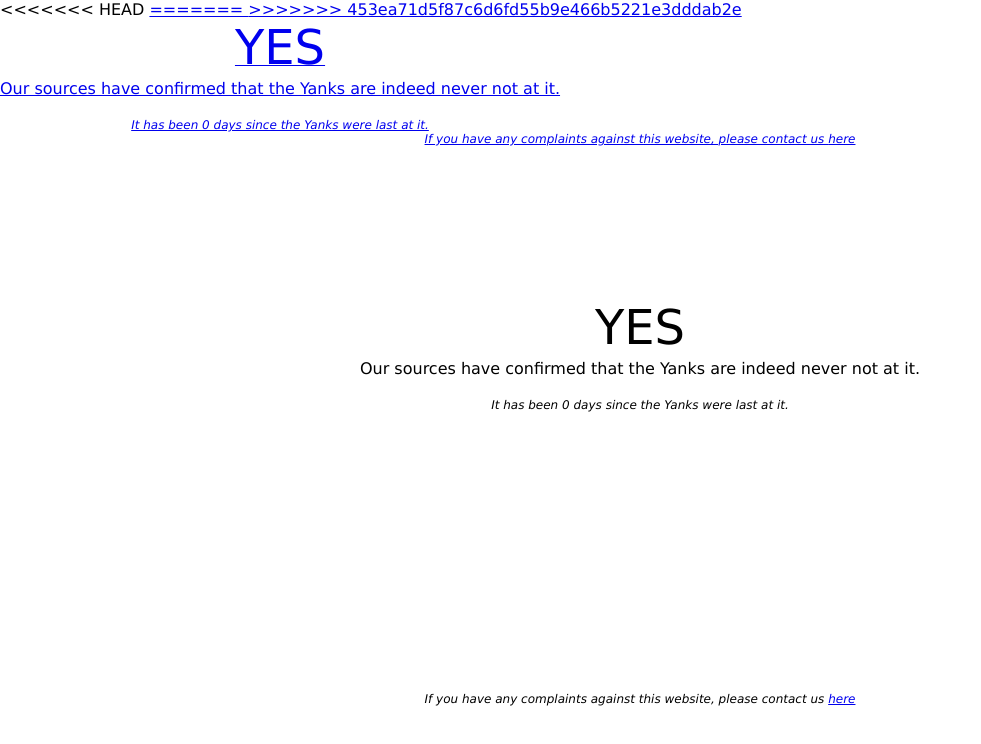
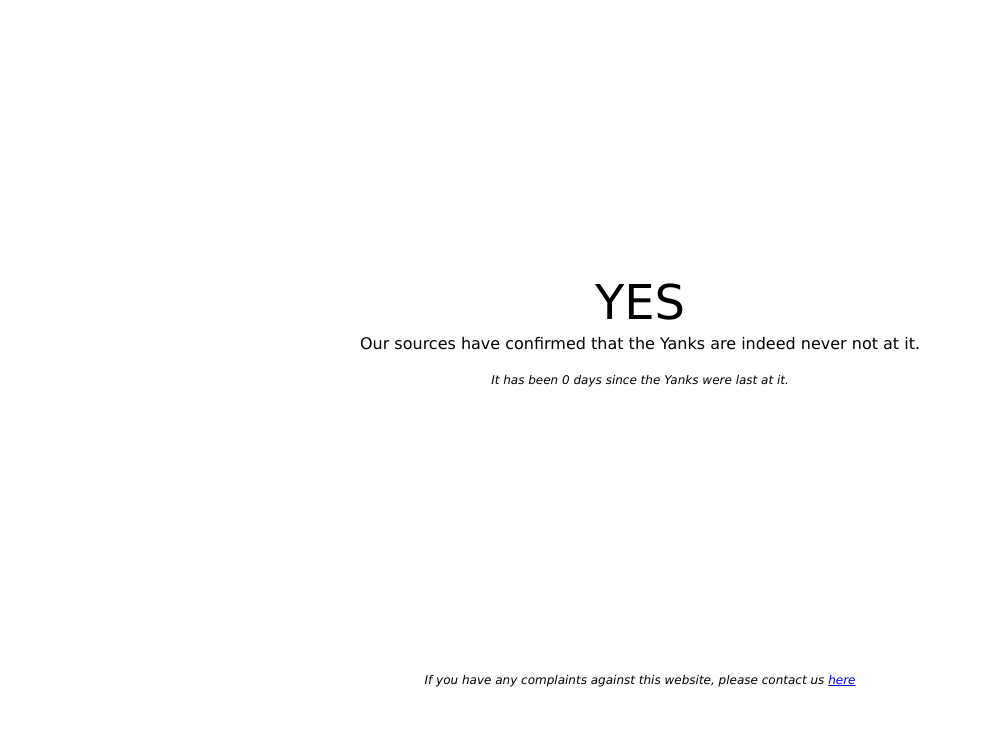
Before and after one commit to sudocreme/yanks, a plain HTML site: page index.html in a window 1280 px wide. Shown: the whole page, without its empty margins (0-981 px from the left). Drawn offline with Linux system fonts and the light colour scheme.

Commit message:
Update index.html

```diff
--- a/index.html
+++ b/index.html
@@ -1,5 +1,3 @@
-<<<<<<< HEAD
-
 <!DOCTYPE html>
 <html>
 <head>
@@ -41,48 +39,4 @@
 Hat tip to the arethebritsatitagain.org dev team...
 which as a matter of fact we can also confirm that the Brits are indeed still at it.
 -->
-=======
-
-<!DOCTYPE html>
-<html>
-<head>
-
-        <meta http-equiv="content-type" content="text/html;charset=iso-8859-1">
-        <meta name="viewport" content="width=device-width, initial-scale=1">
-        <title>Are the Yanks at it again?</title>
-        <style type="text/css" media="screen"><!--
-                * { box-sizing: border-box; }
-                body {margin: 0; padding: 0; font-family: Verdana,Geneva,sans-serif;}
-                #outer { position: absolute; display: table; width: 100%; height: 99%; margin: 0 auto; }
-                #upper { display: table-row; width: 100%; height: 85%; }
-                #lower { display: table-row; width: 100%; height: 15%; max-height: 90px; }
-                #content { position: relative; display: table-cell; vertical-align: middle; text-align: center; }
-                #footer { position: relative; display: table-cell; vertical-align: bottom; text-align: center; }
-                .big { font-size: 36pt; }
-                --></style>
-</head>
-
-<div id="outer">
-        <div id="upper">
-                <div id="content">
-                        <div>
-                                <span class="big">YES</span>
-                                <p style="margin-top: 4px;">Our sources have confirmed that the Yanks are indeed never not at it.</p>
-                        </div>
-                        <div style="font-style: italic; font-size: 12px; margin-top: 20px;">
-                                <p>It has been 0 days since the Yanks were last at it.</p>
-                        </div>
-
-                </div>
-        </div>
-        <div style="font-size:12px; position: static; text-align: center; font-style:italic; "<p>If you have any complaints against this website, please contact us <a href="mailto:complaints@aretheyanksatitagain.org">here</div>
-
-</div>
-
-</body>
-<!--
-Hat tip to the arethebritsatitagain.org dev team...
-which as a matter of fact we can also confirm that the Brits are indeed still at it.
--->
->>>>>>> 453ea71d5f87c6d6fd55b9e466b5221e3dddab2e
 </html>
```
